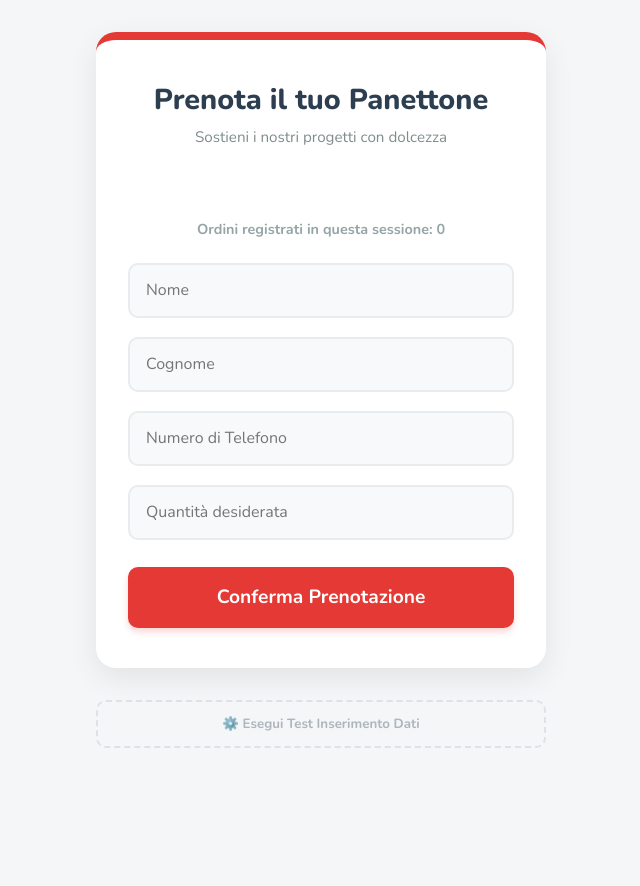
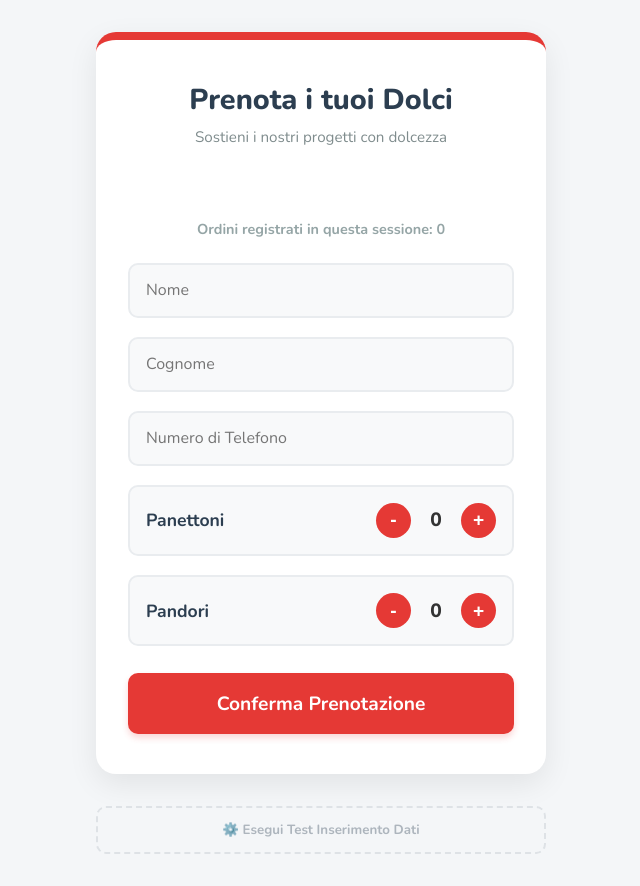
Before and after one commit to fispas/gestionepanettoni, a plain HTML site: page index.html in a window 1280 px wide. Shown: the whole page, without its empty margins (319-959 px from the left). Before the commit the page ends 800 px from the top, so only its background shows below. Drawn offline with nearby package versions, Linux system fonts and the light colour scheme.

Commit message:
Update index.html

```diff
--- a/index.html
+++ b/index.html
@@ -3,7 +3,7 @@
 <head>
     <meta charset="UTF-8">
     <meta name="viewport" content="width=device-width, initial-scale=1.0">
-    <title>Prenotazione Panettoni - WonderLAD</title>
+    <title>Prenotazione Panettoni e Pandori - WonderLAD</title>
     <link href="https://fonts.googleapis.com/css2?family=Nunito:wght@400;700;800&display=swap" rel="stylesheet">
     <style>
         body {
@@ -44,7 +44,7 @@
             margin-bottom: 2rem;
         }
 
-        input {
+        input[type="text"], input[type="tel"] {
             width: 100%;
             margin-bottom: 1.2rem;
             padding: 0.9rem 1rem;
@@ -62,6 +62,67 @@
             border-color: #fbbc05;
             background-color: #ffffff;
             box-shadow: 0 0 0 4px rgba(251, 188, 5, 0.1);
+        }
+
+        /* Stili per i selettori di quantità */
+        .product-selector {
+            display: flex;
+            justify-content: space-between;
+            align-items: center;
+            background-color: #f8f9fa;
+            border: 2px solid #e9ecef;
+            border-radius: 10px;
+            padding: 1rem;
+            margin-bottom: 1.2rem;
+        }
+
+        .product-info {
+            display: flex;
+            flex-direction: column;
+        }
+
+        .product-name {
+            font-weight: 700;
+            font-size: 1.1rem;
+            color: #2c3e50;
+        }
+
+        .counter-group {
+            display: flex;
+            align-items: center;
+            gap: 15px;
+        }
+
+        .btn-counter {
+            background-color: #e53935;
+            color: white;
+            border: none;
+            width: 35px;
+            height: 35px;
+            border-radius: 50%;
+            font-size: 1.2rem;
+            font-weight: bold;
+            cursor: pointer;
+            display: flex;
+            justify-content: center;
+            align-items: center;
+            transition: background-color 0.2s, transform 0.1s;
+        }
+
+        .btn-counter:hover {
+            background-color: #c62828;
+            transform: scale(1.05);
+        }
+
+        .btn-counter:active {
+            transform: scale(0.95);
+        }
+
+        .count-display {
+            font-size: 1.2rem;
+            font-weight: 800;
+            width: 20px;
+            text-align: center;
         }
 
         button[type="submit"] {
@@ -84,10 +145,6 @@
             background-color: #c62828;
             transform: translateY(-2px);
             box-shadow: 0 6px 12px rgba(229, 57, 53, 0.3);
-        }
-
-        button[type="submit"]:active {
-            transform: translateY(0);
         }
 
         #statusMsg {
@@ -132,7 +189,7 @@
 <body>
 
     <div class="form-container">
-        <h2>Prenota il tuo Panettone</h2>
+        <h2>Prenota i tuoi Dolci</h2>
         <div class="subtitle">Sostieni i nostri progetti con dolcezza</div>
 
         <div id="statusMsg"></div>
@@ -142,39 +199,91 @@
             <input type="text" id="nome" placeholder="Nome" required>
             <input type="text" id="cognome" placeholder="Cognome" required>
             <input type="tel" id="telefono" placeholder="Numero di Telefono" required>
-            <input type="number" id="quantita" placeholder="Quantità desiderata" min="1" required>
+
+            <div class="product-selector">
+                <div class="product-info">
+                    <span class="product-name">Panettoni</span>
+                </div>
+                <div class="counter-group">
+                    <button type="button" class="btn-counter" onclick="updateCount('panettoni', -1)">-</button>
+                    <span id="panettoni-display" class="count-display">0</span>
+                    <button type="button" class="btn-counter" onclick="updateCount('panettoni', 1)">+</button>
+                </div>
+            </div>
+
+            <div class="product-selector">
+                <div class="product-info">
+                    <span class="product-name">Pandori</span>
+                </div>
+                <div class="counter-group">
+                    <button type="button" class="btn-counter" onclick="updateCount('pandori', -1)">-</button>
+                    <span id="pandori-display" class="count-display">0</span>
+                    <button type="button" class="btn-counter" onclick="updateCount('pandori', 1)">+</button>
+                </div>
+            </div>
+
             <button type="submit">Conferma Prenotazione</button>
         </form>
     </div>
 
+    <!-- Pulsante di test aggiornato con le nuove variabili -->
     <button class="test-btn" onclick="eseguiTest()">⚙️ Esegui Test Inserimento Dati</button>
 
     <script>
         let counterOrdini = 0;
+        let countPanettoni = 0;
+        let countPandori = 0;
+
+        function updateCount(prodotto, valore) {
+            if (prodotto === 'panettoni') {
+                countPanettoni += valore;
+                if (countPanettoni < 0) countPanettoni = 0;
+                document.getElementById('panettoni-display').textContent = countPanettoni;
+            } else if (prodotto === 'pandori') {
+                countPandori += valore;
+                if (countPandori < 0) countPandori = 0;
+                document.getElementById('pandori-display').textContent = countPandori;
+            }
+        }
 
         function eseguiTest() {
             document.getElementById('nome').value = "TestNome";
             document.getElementById('cognome').value = "TestCognome";
             document.getElementById('telefono').value = "3331234567";
-            document.getElementById('quantita').value = "2";
+            countPanettoni = 2;
+            countPandori = 1;
+            document.getElementById('panettoni-display').textContent = countPanettoni;
+            document.getElementById('pandori-display').textContent = countPandori;
+
             document.getElementById('ordineForm').dispatchEvent(new Event('submit', { cancelable: true }));
         }
 
         document.getElementById('ordineForm').addEventListener('submit', function(e) {
             e.preventDefault();
 
-            const btn = this.querySelector('button');
             const msg = document.getElementById('statusMsg');
+
+            // Controllo che ci sia almeno un prodotto selezionato
+            if (countPanettoni === 0 && countPandori === 0) {
+                msg.textContent = "Seleziona almeno un Panettone o un Pandoro.";
+                msg.style.color = "#e74c3c";
+                return;
+            }
+
+            const btn = this.querySelector('button[type="submit"]');
             btn.disabled = true;
             btn.textContent = "Attendere...";
             msg.textContent = "";
 
-            const url = 'https://script.google.com/macros/s/AKfycbwx0YUlX_bfUH8h7JimKwMFYM1gH-wNR8gL0N-e64ZuqnY-YmYIaJBj0Tlbv4I_8vG9iw/exec';
+            // INSERITO IL TUO NUOVO URL DEFINITIVO
+            const url = 'https://script.google.com/macros/s/AKfycbw7kxXSV8ds8zPG7fFsJ08U9PEwuwpJ6swgNmIOjoG-V47Upq3FYg9gQIZU_yIANyNxKQ/exec';
+
             const data = {
                 nome: document.getElementById('nome').value,
                 cognome: document.getElementById('cognome').value,
                 telefono: document.getElementById('telefono').value,
-                quantita: document.getElementById('quantita').value
+                panettoni: countPanettoni,
+                pandori: countPandori
             };
 
             fetch(url, {
@@ -189,7 +298,13 @@
                 if(result.status === "success") {
                     msg.textContent = "Prenotazione confermata con successo! 🎉";
                     msg.style.color = "#2ecc71";
+
+                    // Reset del form e dei contatori
                     document.getElementById('ordineForm').reset();
+                    countPanettoni = 0;
+                    countPandori = 0;
+                    document.getElementById('panettoni-display').textContent = "0";
+                    document.getElementById('pandori-display').textContent = "0";
 
                     counterOrdini++;
                     document.getElementById('contatoreOrdini').textContent = `Ordini registrati in questa sessione: ${counterOrdini}`;
```
